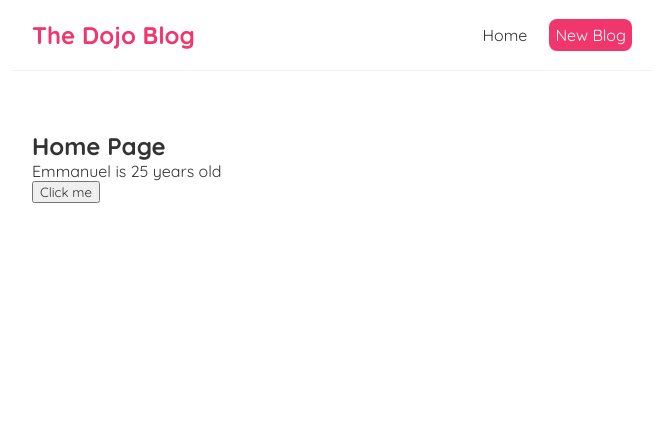
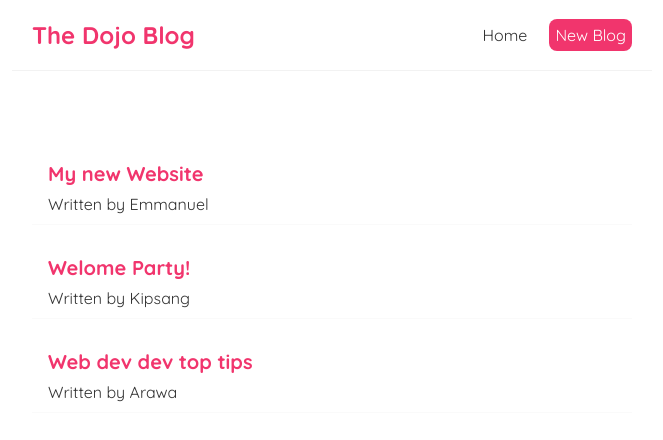
Before and after one commit to KipsangEmmanuel/Sample-React-Blog, a React (Create React App) app: page / in a window 1280 px wide. Shown: the top 440 px of the page, without its empty margins (308-971 px from the left). Built offline with nearby package versions, Linux system fonts and the light colour scheme.

Commit message:
output lists

```diff
--- a/src/Home.js
+++ b/src/Home.js
@@ -1,18 +1,23 @@
  import React, { useState } from 'react'
 
  const Home = () => {
-    // let name = "Kipsang"
-    const [name, setName] = useState("Emmanuel")
-    const [age, setAge] = useState(25);
-    const handleClick = () => {
-        setName("Kipsang");
-        setAge(30);
-    }
+
+    const [blogs, setBlogs] = useState([
+        { title: "My new Website", body: "lorem ipsum...", author: "Emmanuel", id: 1 },
+        { title: "Welome Party!", body: "lorem ipsum...", author: "Kipsang", id: 2 },
+        { title: "Web dev dev top tips", body: "lorem ipsum...", author: "Arawa", id: 3 },
+
+    ]);
    return (
      <div className='home'>
-        <h2>Home Page</h2>
-        <p>{ name } is { age } years old</p>
-        <button onClick={handleClick}>Click me</button>
+        {blogs.map((blog) => (
+            <div className='blog-preview' key={blog.id}>
+                <h2>{ blog.title }</h2>
+                <p>Written by { blog.author }</p>
+
+            </div>
+        ))}
+
      </div>
    )
  }
--- a/src/index.css
+++ b/src/index.css
@@ -33,3 +33,18 @@
   margin: 40px auto;
   padding: 20px;
 }
+
+/* blog previews / list */
+.blog-preview {
+  padding: 10px 16px;
+  margin: 20px 0;
+  border-bottom: 1px solid #fafafa;
+}
+.blog-preview:hover {
+  box-shadow: 1px 3px 5px rgba(0,0,0,0.1);
+}
+.blog-preview h2 {
+  font-size: 20px;
+  color: #f1356d;
+  margin-bottom: 8px;
+}
```
